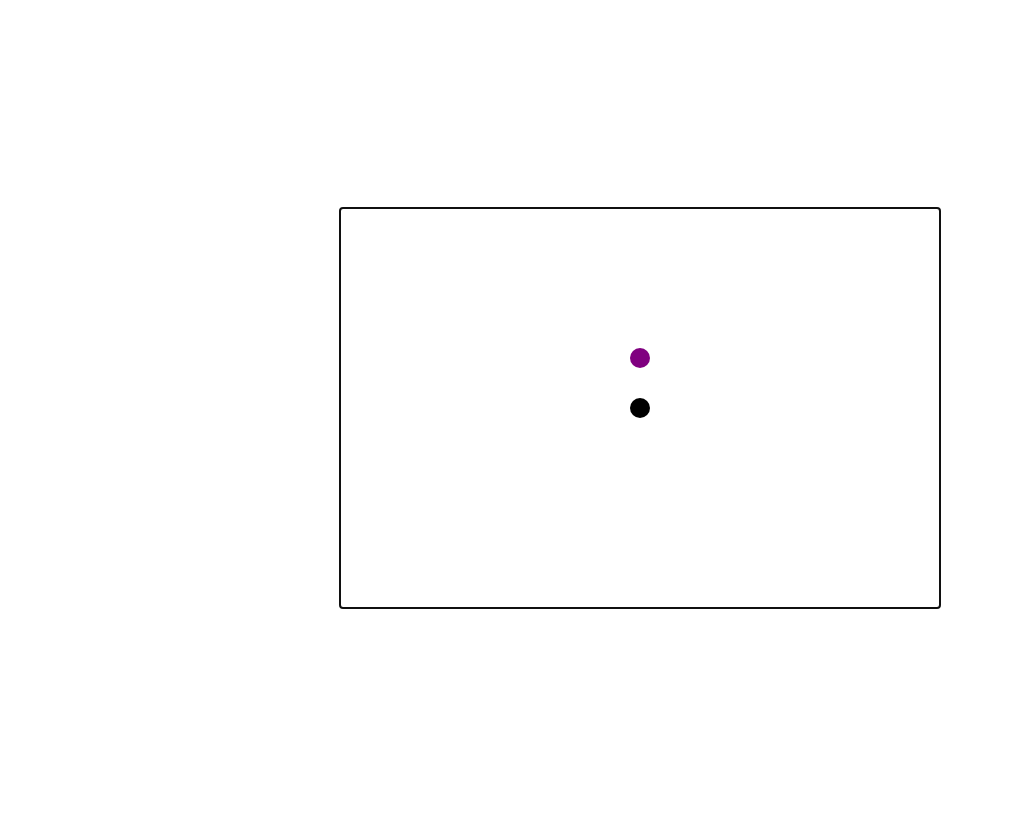
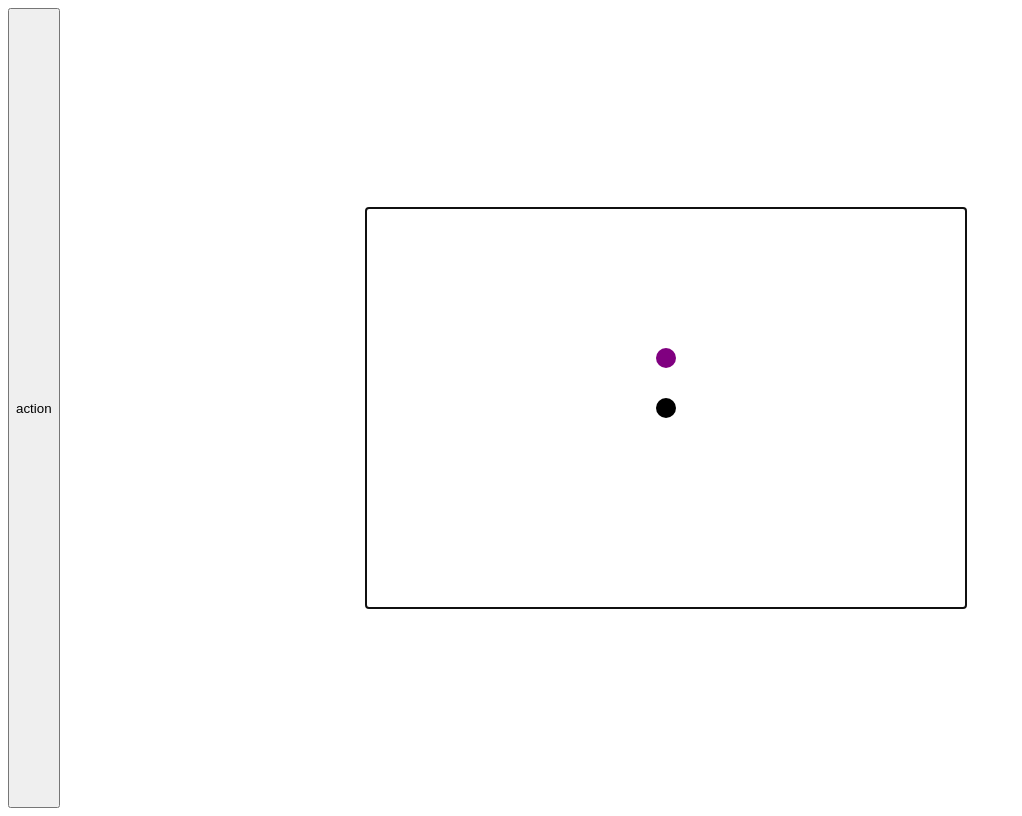
Before and after one commit to donnyroufs/collision-2d-typescript, a website built with Parcel: page index.html in a window 1280 px wide. Shown: the whole page, without its empty margins (0-1022 px from the left). Built offline with nearby package versions, Linux system fonts and the light colour scheme.

Commit message:
finished point to point :fire:

```diff
--- a/index.html
+++ b/index.html
@@ -20,6 +20,7 @@
     </style>
   </head>
   <body>
+    <button>action</button>
     <canvas tabindex="1"></canvas>
   </body>
 </html>
--- a/src/bootstrap.ts
+++ b/src/bootstrap.ts
@@ -1,11 +1,14 @@
 import { MouseTracker } from "./engine/MouseTracker";
 import { Playground } from "./Playground";
+import { PointToPoint } from "./section-one/index";
 
 async function bootstrap() {
   const canvasEl = document.querySelector("canvas") as HTMLCanvasElement;
 
   const mouse = new MouseTracker(canvasEl);
-  const canvas = new Playground(canvasEl, 600, 400, mouse);
+  // const canvas = new Playground(canvasEl, 600, 400, mouse);
+
+  const canvas = new PointToPoint(canvasEl, 600, 400, mouse);
 
   canvasEl.focus();
   canvas.run();
--- /dev/null
+++ b/src/section-one/PointToPoint.ts
@@ -0,0 +1,57 @@
+import { Canvas, Entity, IData } from "../engine/index";
+
+const button = document.querySelector("button") as HTMLButtonElement;
+
+class Point extends Entity {
+  public update(data: IData, delta: number) {}
+}
+
+export class PointToPoint extends Canvas {
+  setup({ mouse, canvas, entities }: IData) {
+    this.addEntity(
+      new Point({
+        x: canvas.width / 2,
+        y: canvas.height / 2,
+        radius: 10,
+      })
+    );
+    this.addEntity(
+      new Point({
+        x: mouse.pos.x,
+        y: mouse.pos.y,
+        radius: 10,
+        color: "purple",
+      })
+    );
+
+    button.addEventListener("click", () => {
+      const [dot1, dot2] = entities;
+      const { x, y } = dot1.pos;
+
+      if (dot2.pos.x === x && dot2.pos.y === y) {
+        dot2.pos.x = 80;
+        dot2.pos.y = 140;
+      } else {
+        dot2.pos.x = canvas.width / 2;
+        dot2.pos.y = canvas.height / 2;
+      }
+    });
+  }
+
+  beforeUpdate({ entities, canvas }: IData, delta: number) {
+    const [entityA, entityB] = entities;
+
+    const isColliding = this.isColliding(entityA, entityB);
+    canvas.style.background = isColliding ? "green" : "white";
+  }
+
+  private isColliding(
+    { pos: { x: x1, y: y1 } }: Entity,
+    { pos: { x: x2, y: y2 } }: Entity
+  ) {
+    if (x1 === x2 && y1 === y2) {
+      return true;
+    }
+    return false;
+  }
+}
--- /dev/null
+++ b/src/section-one/index.ts
@@ -0,0 +1,3 @@
+import { PointToPoint } from "./PointToPoint";
+
+export { PointToPoint };
```
